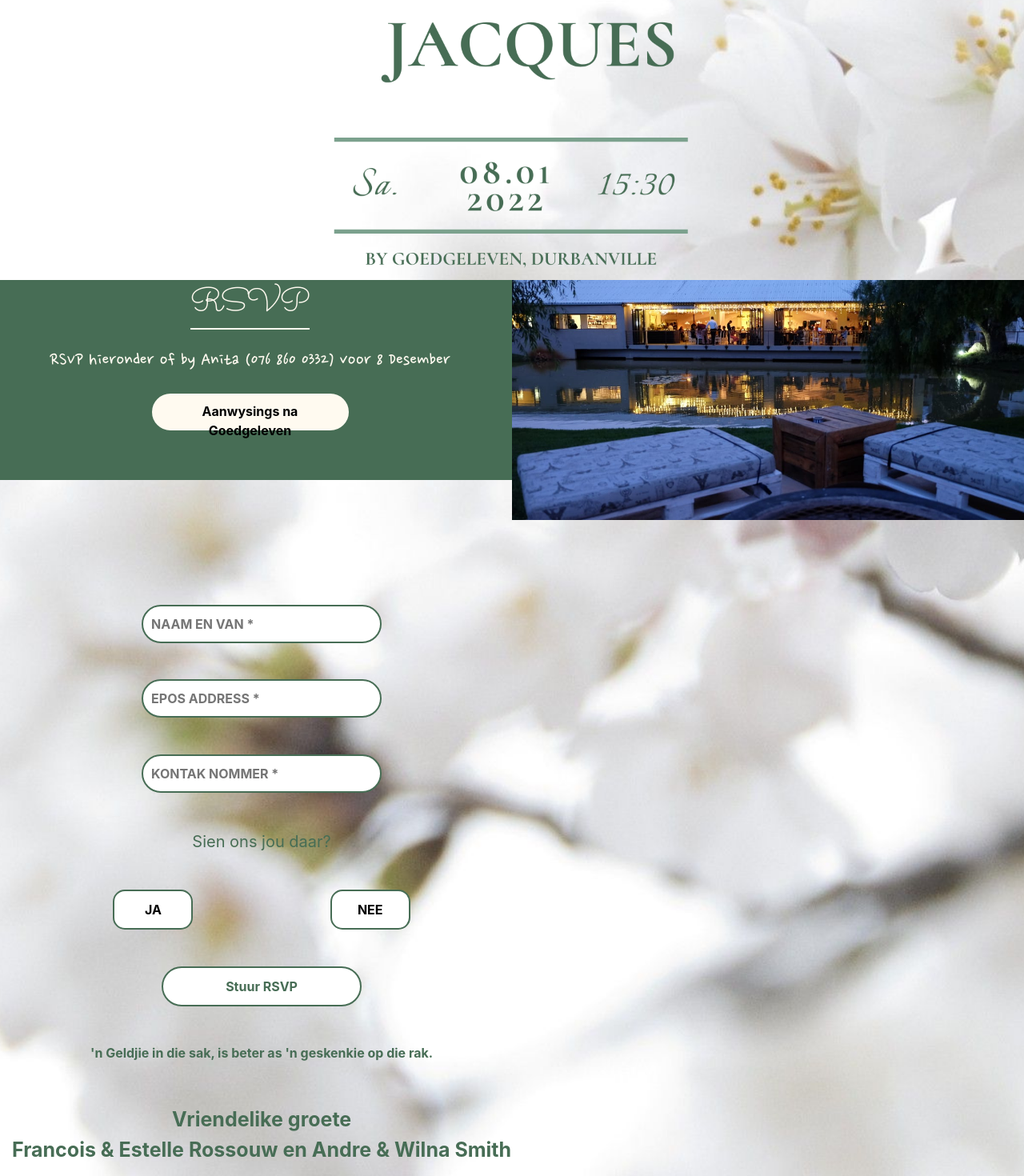
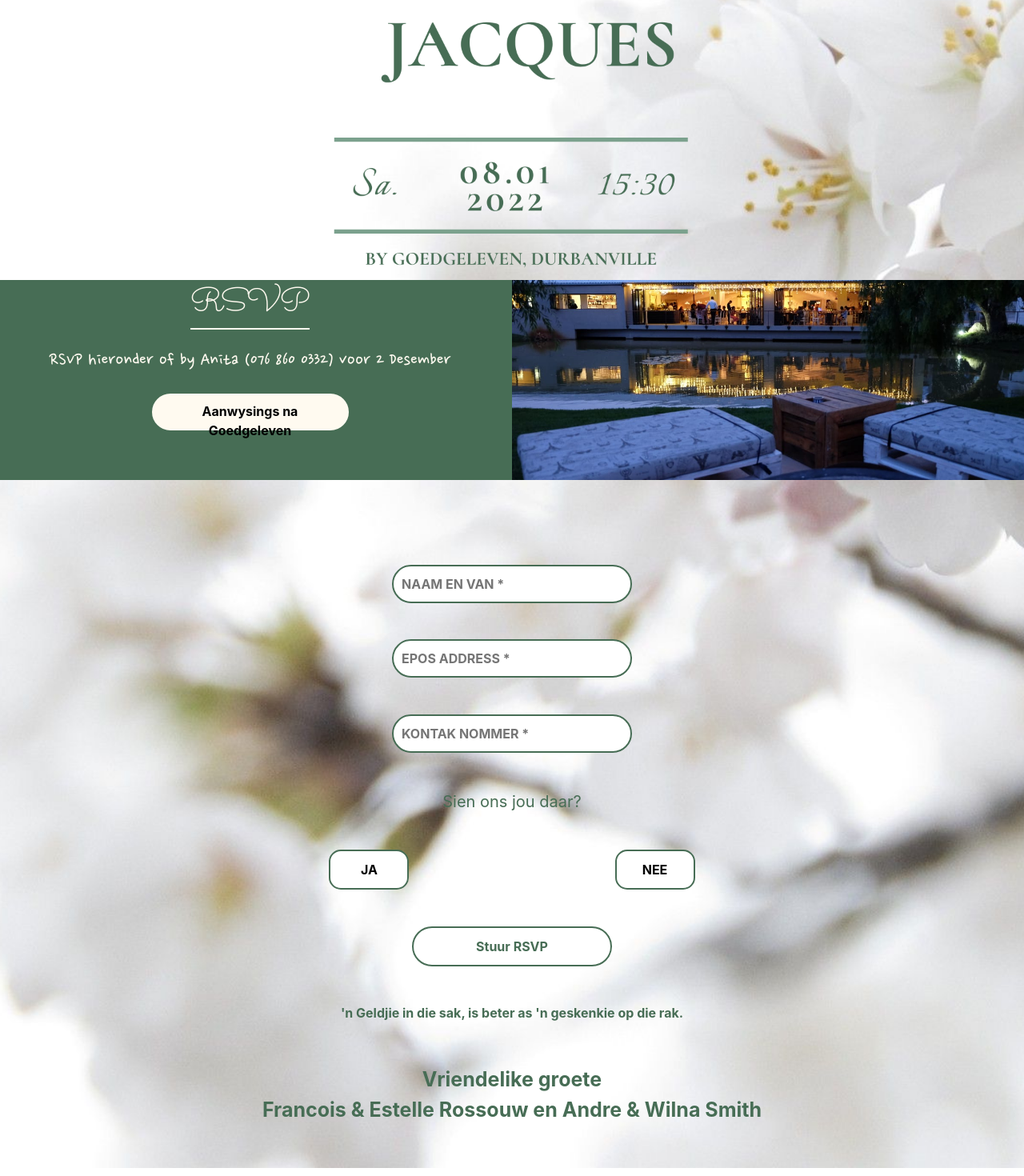
Before and after one commit to smitti24/jacques-wedding-app, an Angular app in the folder Development/Client Websites/Jacques and Anita Wedding website/jacques-wedding-app/: page / in a window 1280 px wide. Shown: the part 450-1920 px from the top of the page at 80% size. Built offline with nearby package versions, Linux system fonts and the light colour scheme.

Commit message:
Added phone number

```diff
--- a/Development/Client Websites/Jacques and Anita Wedding website/jacques-wedding-app/src/app/app.component.html
+++ b/Development/Client Websites/Jacques and Anita Wedding website/jacques-wedding-app/src/app/app.component.html
@@ -14,7 +14,7 @@
       </div>
       <div class="row">
         <div class="col-xs-12 venue-main-body">
-          RSVP hieronder of by Anita (076 860 0332) voor 8 Desember <br />
+          RSVP hieronder of by Anita (076 860 0332) voor 2 Desember <br />
         </div>
       </div>
       <div class="row">
@@ -87,14 +87,14 @@
           <input placeholder="Liedjie versoek" [(ngModel)]="songRequest">
         </div>
       </div>
-      <div class="row" >
+      <div class="row" *ngIf="!disableRSVPButton">
         <div class="col-xs-6 rsvp-send-button">
           <button (click)="sendWeddingRSVP()">Stuur RSVP</button>
         </div>
       </div>
 
       <div class="row" *ngIf="disableRSVPButton">
-        <div class="col-xs-6">
+        <div class="col-xs-6 general-text">
           Dankie vir die terugvoer!
         </div>
       </div>
--- a/Development/Client Websites/Jacques and Anita Wedding website/jacques-wedding-app/src/app/app.component.scss
+++ b/Development/Client Websites/Jacques and Anita Wedding website/jacques-wedding-app/src/app/app.component.scss
@@ -69,7 +69,7 @@
   }
 
   .venue-col-2 {
-    height: 300px;
+    height: 250px;
     background: url('../assets/images/Goedgeleven-2.jpg') no-repeat center center;
     background-size: 100%;
     background-color: rgb(71, 109, 85);
@@ -80,9 +80,15 @@
   margin-top: 60px;
   height: 100vh;
 
+  @media screen and (max-device-width: 1024px){
+    .row {
+      justify-content: inherit;
+    }
+  }
   .row {
-    justify-content: inherit;
+    justify-content: space-around;
   }
+
   .rsvp-main-heading {
     font-family: 'Sacramento', cursive;
     font-size: 50px;
```
